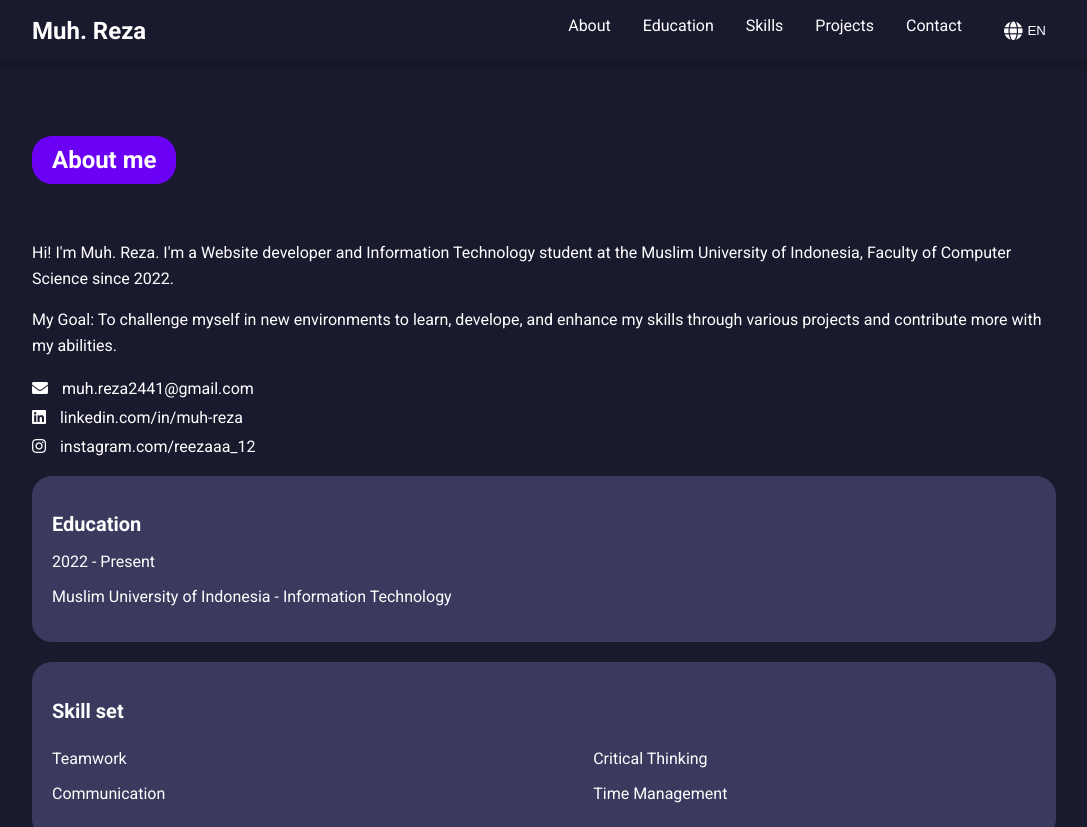
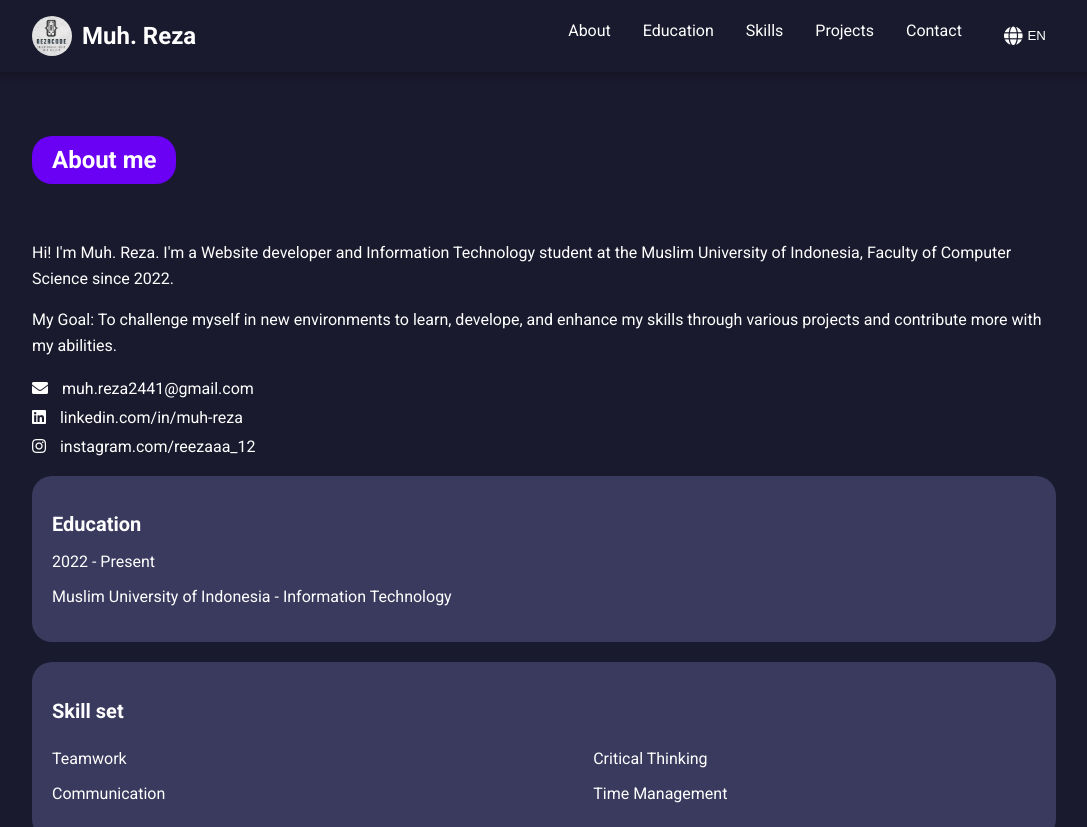
Before and after one commit to Zidanbz/Zidan-s-Poortofolio, a plain HTML site: page index.html in a window 1280 px wide. Shown: the top 827 px of the page, without its empty margins (96-1183 px from the left). Drawn offline with Linux system fonts and the light colour scheme.

Commit message:
NavbarLogo

```diff
--- a/index.html
+++ b/index.html
@@ -16,7 +16,7 @@
     <nav class="navbar">
       <div class="nav-container">
         <div class="logo">
-          <!-- <img src="Assets/sikecil.png" alt="logoNavbar" /> -->
+          <img src="Assets/Background.png" alt="navbar" />
           <a href="#" class="home-link">Muh. Reza</a>
         </div>
         <div class="menu-toggle">
```
